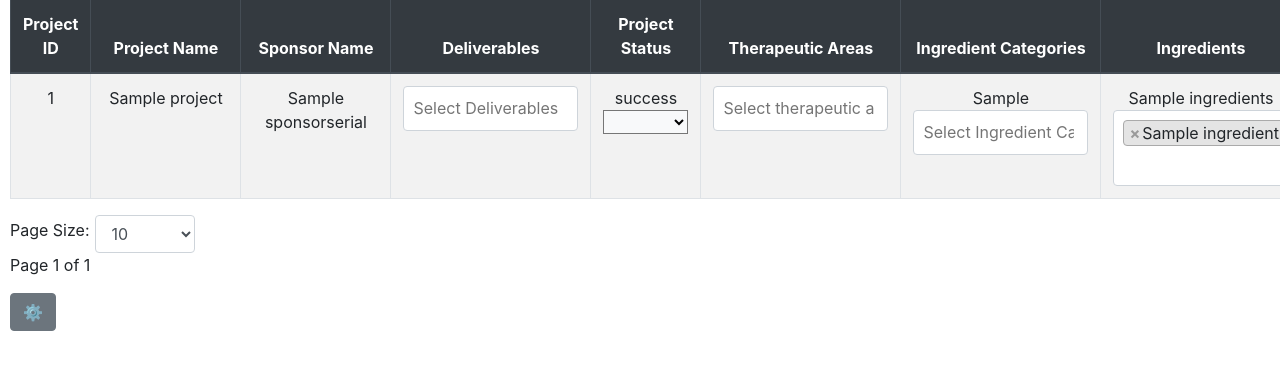
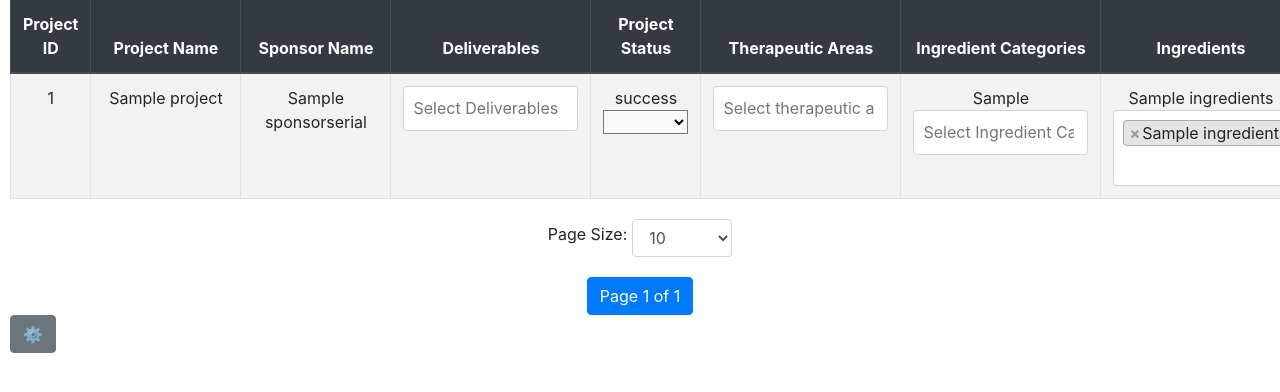
Before and after one commit to IIDelta/NS_DB, a Django app: template project/app/templates/project_list.html in a window 1280 px wide; the page is wider, and only the part inside the window is pictured. Shown: the part 233-625 px from the top of that part. Run offline with Django 4.2, Linux system fonts and the light colour scheme; the template is opened without the code that fills it: most values are stand-ins (such as "Sample title", 1, 10 or a date in 2020); lists and menus that the app fills with data are empty; some libraries are stand-ins or nearby versions.

Commit message:
stable htaml with an 'all;' option for pagination

```diff
--- a/project/app/templates/project_list.html
+++ b/project/app/templates/project_list.html
@@ -119,9 +119,44 @@
         }
         .pagination-container {
             display: flex;
-            justify-content: space-between;
-            align-items: center;
-            margin-top: 20px;
+            justify-content: center; /* Center the pagination */
+            margin-top: 20px; /* Add some space above */
+        }
+
+        .pagination {
+            display: inline-flex;
+            list-style: none;
+            padding: 0;
+            margin: 0;
+        }
+
+        .page-item {
+            margin: 0 5px; /* Space between page items */
+        }
+
+        .page-link {
+            display: block;
+            padding: 8px 12px;
+            color: #007bff; /* Primary link color */
+            text-decoration: none;
+            border: 1px solid #dee2e6;
+            border-radius: 4px;
+            transition: background-color 0.2s;
+        }
+
+        .page-link:hover {
+            background-color: #f0f0f0; /* Light hover effect */
+        }
+
+        .page-item.active .page-link {
+            background-color: #007bff; /* Active page background */
+            color: #fff; /* White text for active page */
+            border-color: #007bff; /* Border matches background */
+        }
+
+        .page-item.disabled .page-link {
+            color: #6c757d; /* Grey color for disabled */
+            cursor: not-allowed; /* Disabled cursor */
         }
 
         .page-size-selector {
@@ -201,21 +236,20 @@
         function updatePageSize() {
             const pageSize = $('#page-size-selector').val();
 
-            // Get the current URL without query parameters
-            let currentUrl = window.location.href.split('?')[0];
+            // Get the current URL's base without query parameters
+            const currentUrl = window.location.origin + window.location.pathname;
 
-            // Get existing query parameters
-            let searchParams = new URLSearchParams(window.location.search);
+            // Create or update query parameters
+            const searchParams = new URLSearchParams(window.location.search);
 
-            // Update or add the page_size parameter
+            // Set the page_size parameter and reset to the first page
             searchParams.set('page_size', pageSize);
-
-            // Reset to the first page if changing the page size
             searchParams.set('page', '1');
 
             // Redirect to the updated URL
             window.location.href = `${currentUrl}?${searchParams.toString()}`;
         }
+
 
 
 
@@ -386,32 +420,50 @@
             </tbody>
         </table>
 
+        <div class="pagination-container">
             <div class="page-size-selector">
                 <label for="page-size-selector">Page Size:</label>
                 <select id="page-size-selector" class="form-control" onchange="updatePageSize()">
-                <option value="10" {% if page_size == 10 %}selected{% endif %}>10</option>
-                <option value="25" {% if page_size == 25 %}selected{% endif %}>25</option>
-                <option value="50" {% if page_size == 50 %}selected{% endif %}>50</option>
-                <option value="100" {% if page_size == 100 %}selected{% endif %}>100</option>
+                    <option value="10">10</option>
+                    <option value="25">25</option>
+                    <option value="50">50</option>
+                    <option value="100">100</option>
+                    <option value="all">All</option> <!-- Option to show all results -->
                 </select>
-
+            </div>
         </div>
 
 
-        <!-- Pagination -->
-        <nav>
+        <div class="pagination-container">
+            <nav aria-label="Page navigation">
                 <ul class="pagination">
                     {% if projects.has_previous %}
-                <li><a href="?page=1">&laquo; First</a></li>
-                <li><a href="?page={{ projects.previous_page_number }}">Previous</a></li>
+                        <li class="page-item">
+                            <a class="page-link" href="?page=1" aria-label="First">
+                                &laquo; First
+                            </a>
+                        </li>
+                        <li class="page-item">
+                            <a class="page-link" href="?page={{ projects.previous_page_number }}">Previous</a>
+                        </li>
                     {% endif %}
-                <li><span>Page {{ projects.number }} of {{ projects.paginator.num_pages }}</span></li>
+                    <li class="page-item active">
+                        <span class="page-link">Page {{ projects.number }} of {{ projects.paginator.num_pages }}</span>
+                    </li>
                     {% if projects.has_next %}
-                <li><a href="?page={{ projects.next_page_number }}">Next</a></li>
-                <li><a href="?page={{ projects.paginator.num_pages }}">Last &raquo;</a></li>
+                        <li class="page-item">
+                            <a class="page-link" href="?page={{ projects.next_page_number }}">Next</a>
+                        </li>
+                        <li class="page-item">
+                            <a class="page-link" href="?page={{ projects.paginator.num_pages }}" aria-label="Last">
+                                Last &raquo;
+                            </a>
+                        </li>
                     {% endif %}
                 </ul>
             </nav>
+        </div>
+
 
 
         <div class="checkbox-container">
```
Also changed, not shown: project/app/views.py (+9 -12 lines). Lines whose indentation alone changed are shown as unchanged.
